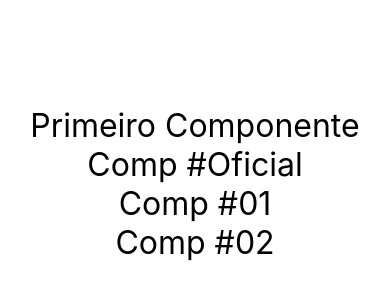
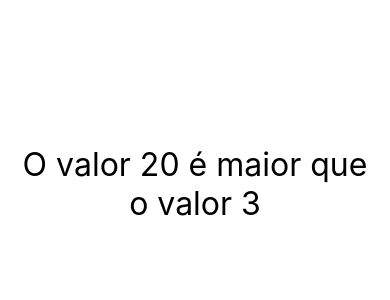
Before and after one commit to mateusdearaujo/react-native-project, a React Native app: screen / in a window 390 px wide. Shown: the part 238-538 px from the top of the page. Built offline with nearby package versions, Linux system fonts and the light colour scheme.

Commit message:
fix: creating MinMax component

```diff
--- a/src/App.js
+++ b/src/App.js
@@ -1,14 +1,16 @@
 import React from 'react'
 import { View, StyleSheet } from 'react-native'
-import Primeiro from './components/Primeiro'
-import { Comp, Comp1, Comp2 } from './components/Multi'
+// import Primeiro from './components/Primeiro'
+// import { Comp, Comp1, Comp2 } from './components/Multi'
+import MinMax from './components/MinMax'
 
 export default () => (
     <View style={style.App}>
-        <Primeiro/>
-        <Comp/>
-        <Comp1/>
-        <Comp2/>
+        <MinMax min="3" max="20"/>
+        {/*<Primeiro/>*/}
+        {/*<Comp/>*/}
+        {/*<Comp1/>*/}
+        {/*<Comp2/>*/}
     </View>
 )
 
@@ -16,6 +18,7 @@
     App: {
         flex: 1,
         justifyContent: 'center',
-        alignItems: 'center'
+        alignItems: 'center',
+        padding: 20
     }
 })
--- /dev/null
+++ b/src/components/MinMax.js
@@ -0,0 +1,7 @@
+import React from 'react'
+import { Text } from 'react-native'
+import Estilo from './estilo'
+
+export default (props) => {
+    return <Text style={Estilo.fontG}>O valor {props.max} é maior que o valor {props.min}</Text>
+}
--- a/src/components/estilo.js
+++ b/src/components/estilo.js
@@ -2,6 +2,7 @@
 
 export default StyleSheet.create({
     fontG: {
-        fontSize: 32
+        fontSize: 32,
+        textAlign: 'center'
     }
 })
```
